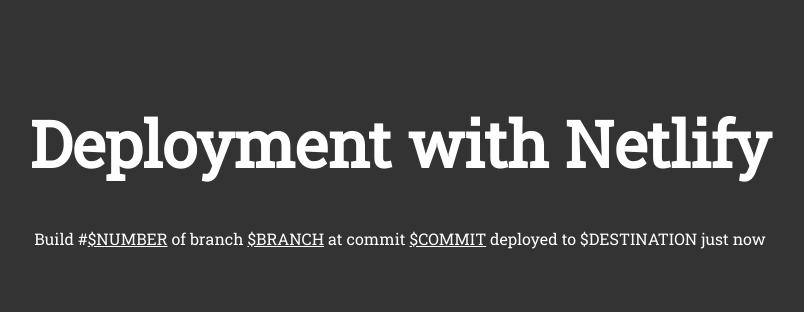
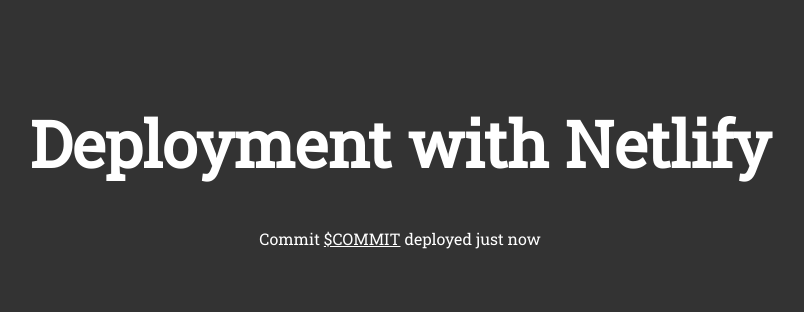
Before and after one commit to thinkcompany/netlify-static, a website: page src/index.html in a window 1280 px wide. Shown: the top 312 px of the page, without its empty margins (240-1044 px from the left). Drawn offline with Linux system fonts and the light colour scheme; files that its build step writes are made by us from their sources; files whose address does not match are found by name.

Commit message:
First stab at watermarking
Remove misplaced netlify.toml file

Remove sed script from deploy.sh

Remove the deploy.sh file

Move index.html to the dist folder

Move index.html to the dist folder

Further simplify index.html

First attempt at watermarking using sed

Let's try using an environment variable

Try using process.env.variable

Try using shell variable

Let's try some escaping

Try avoiding a reserved keyword

process.env out. Dollar sign in

try adding both a long and short build number

use bash-style substring truncation

Further replacement attempts

Less cd

Add deploy time

Shorten watermark

Try echo-ing the branch

Try  instead of

Make sure regexp is actually working

Try avoiding another reserved word

Try avoiding another reserved word

Try avoiding another reserved word

Further shorten the watermark

```diff
--- a/dist/index.html
+++ b/src/index.html
@@ -13,11 +13,8 @@
 		<div class="header">
 			<h1>Deployment with Netlify</h1>
 			<p>
-				Build #<a href="#">$NUMBER</a>
-				of branch <a href="https://bitbucket.org/thinkcompany/netlify-static/src/$BRANCH/">$BRANCH</a>
-				at commit <a href="https://bitbucket.org/thinkcompany/netlify-static/commits/$COMMIT">$COMMIT</a>
-				deployed to $DESTINATION
-				<span class="deploytime" datetime="$TIME" title="$TIME">$TIME</span></p>
+				Commit <a href="https://github.com/thinkcompany/netlify-static/commit/$COMMIT">$COMMIT</a>
+				deployed <span class="deploytime" datetime="$TIME" title="$TIME">$TIME</span></p>
 		</div>
 
 		<div class="main">
```
Also changed, not shown: package.json (added, +13 -0 lines), 4 other files.
